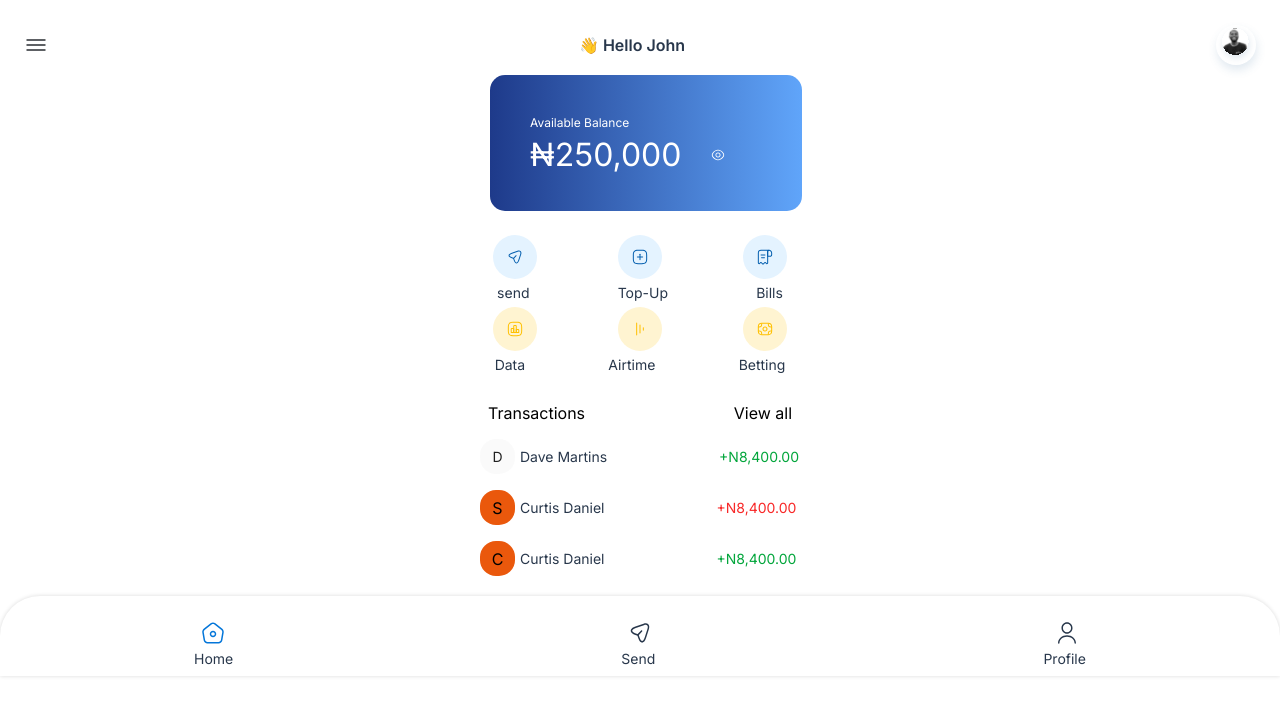
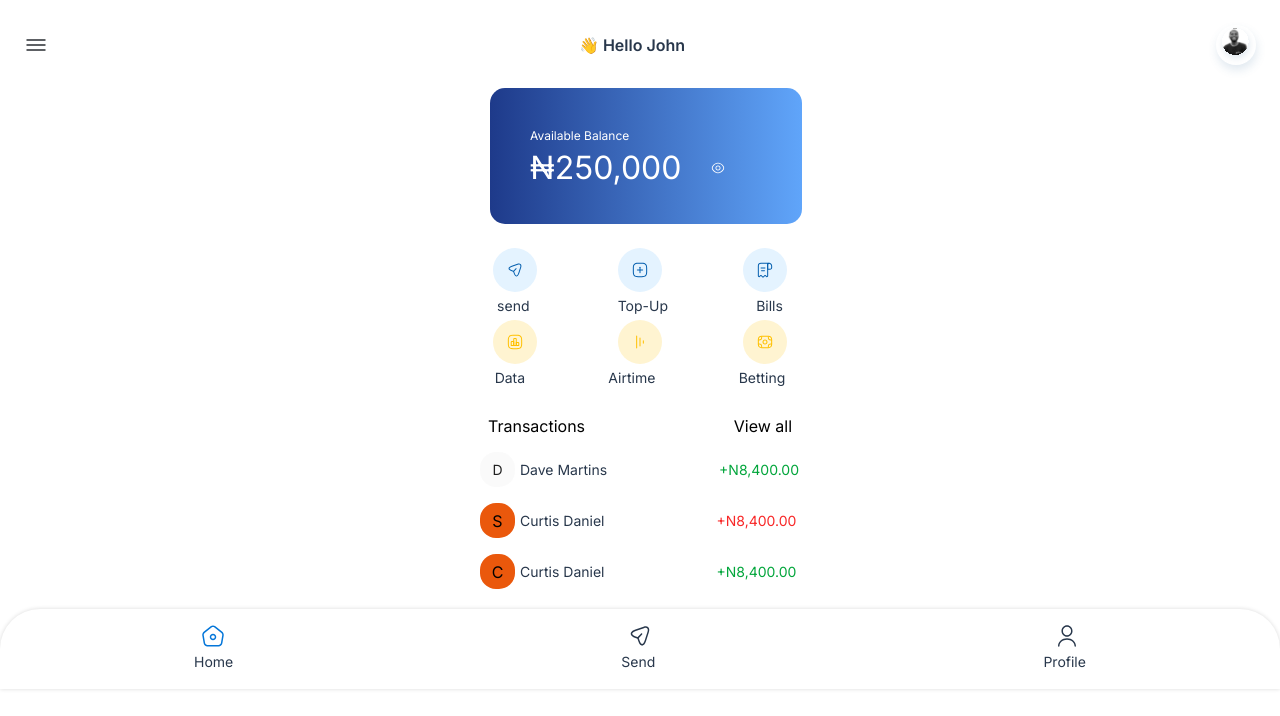
Before and after one commit to Maxwell011/moni-finance, a Next.js app: page /home in a window 1280 px wide. Shown: the top 716 px of the page. Built offline with nearby package versions, Linux system fonts and the light colour scheme.

Commit message:
Adjust spacing in Balance and Footer components

```diff
--- a/src/app/components/Balance.tsx
+++ b/src/app/components/Balance.tsx
@@ -4,7 +4,7 @@ const Balance = () => {
   return (
     <>
       <section className='w-[312px] h-[136px] rounded-[15px] bg-gradient-to-r from-blue-900 to-blue-400 ml-[37px] mr-[25px] mt-[-15px] mb-6'>
-        <div className='p-10'>
+        <div className='p-10 mt-[13px]'>
           <div className='text-white text-xs'>Available Balance</div>
           <div className='text-white text-[32px] flex gap-[30px]'>
             ₦250,000
--- a/src/app/components/Footer.tsx
+++ b/src/app/components/Footer.tsx
@@ -6,7 +6,7 @@ const Footer = () => {
     <>
       <section className='w-full h-[80px] shadow-[0px_0px_4px_0px_rgba(0,0,0,0.15)] rounded-[40px_40px_0px_0px] mt-8'>
         <div className='flex flex-col gap-1'>
-          <div className='icons flex justify-around items-center mt-[25px]'>
+          <div className='icons flex justify-around items-center mt-[15px]'>
             <Image
               src='/home.svg'
               alt='Home Image'
```
